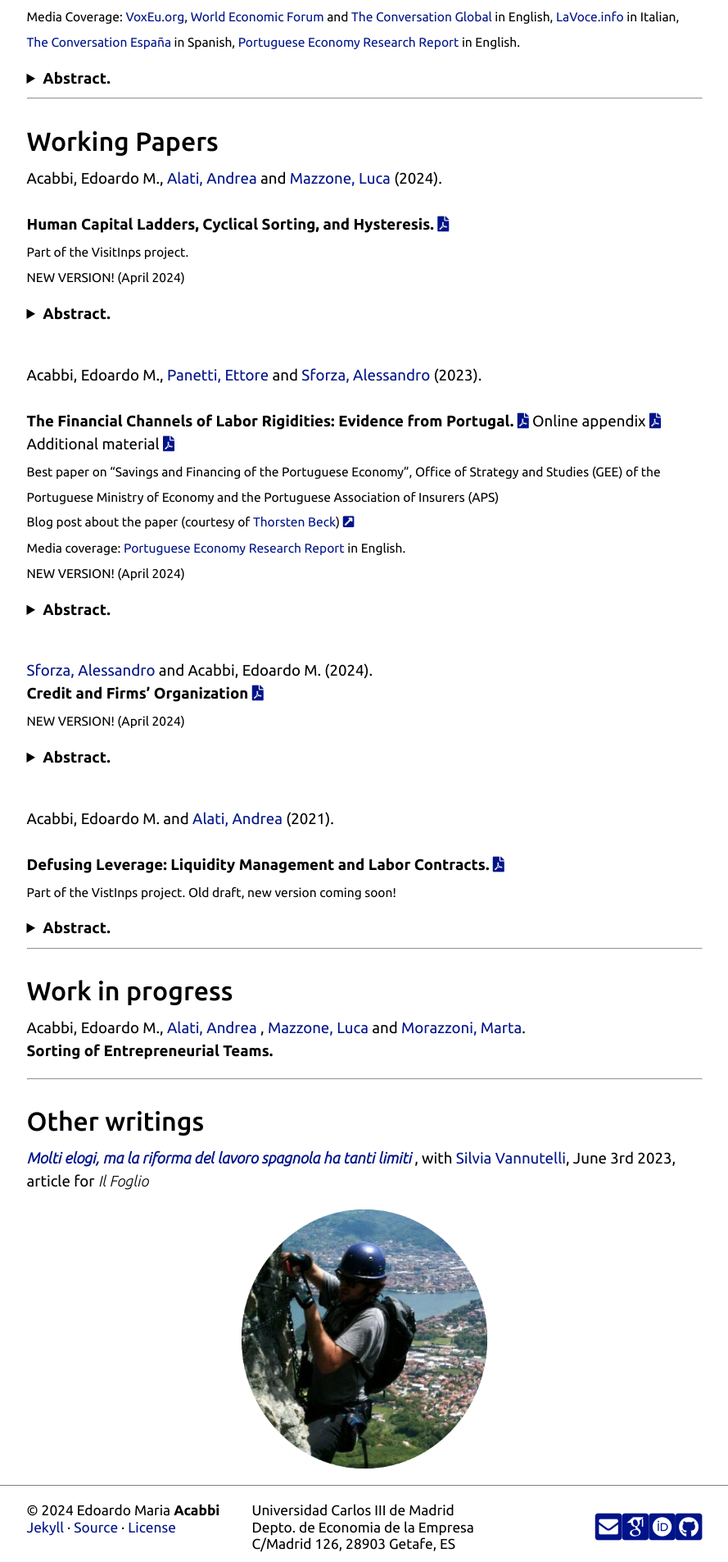
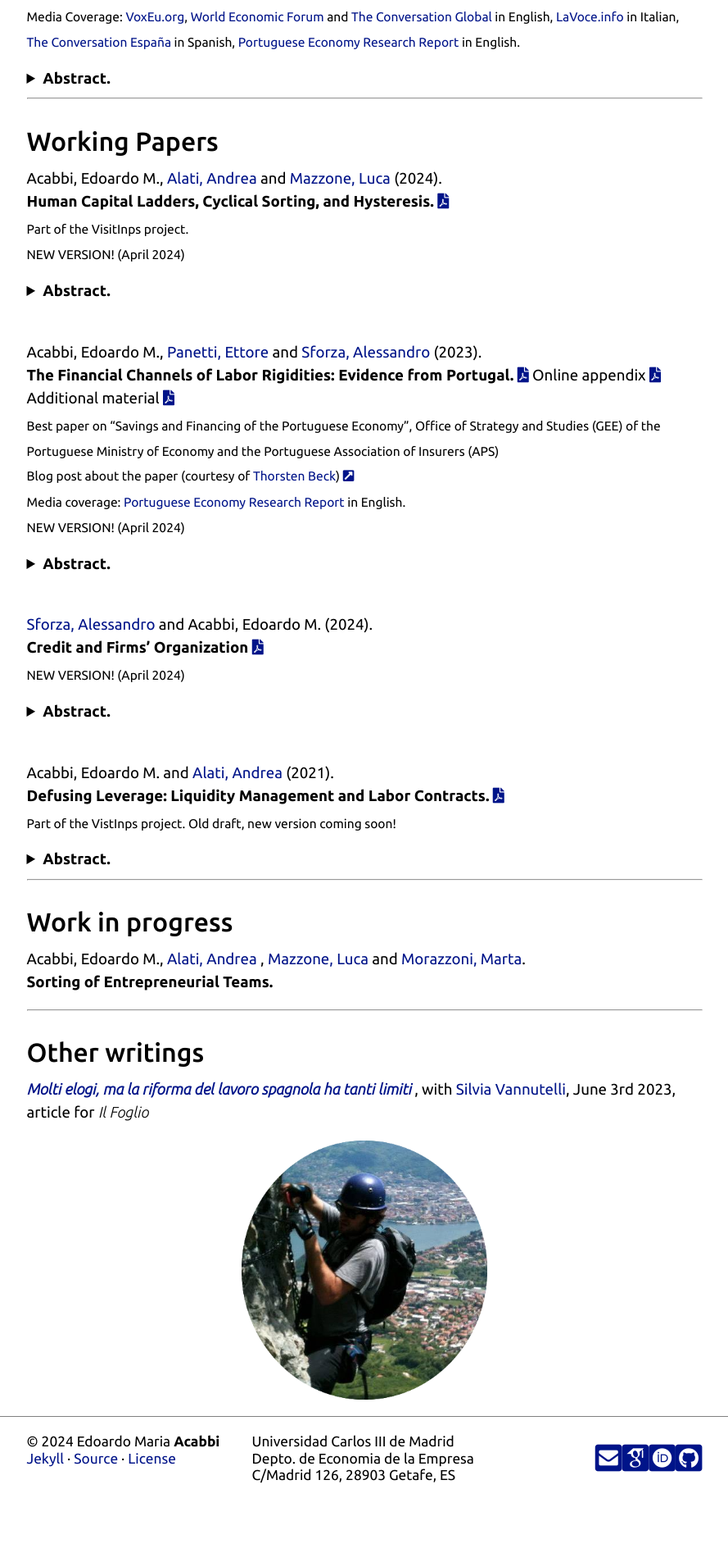
Before and after one commit to eacabbi/eacabbi.github.io, a Jekyll site: the page built from index.md, in a window 1280 px wide. Shown: the part 1097-3002 px from the top of the page at 82% size, without its empty margins (195-1084 px from the left). Built offline with Jekyll 4.4.1, drawn with Linux system fonts in a browser that asks for light colours; some web fonts are replaced; after the commit the page ends 2957 px from its top, so only the background shows below that.

Commit message:
formatting

```diff
--- a/index.md
+++ b/index.md
@@ -38,7 +38,7 @@ We document the consequences of losing a job across countries using a harmonized
 ## Working Papers
 
 Acabbi, Edoardo M., <a href="https://andrealati.github.io"> Alati, Andrea </a> and <a href="https://lucamazzone.github.io/"> Mazzone, Luca</a> (2024).
-<br>**Human Capital Ladders, Cyclical Sorting, and Hysteresis.** <a href="https://papers.ssrn.com/sol3/papers.cfm?abstract_id=4068858" class="{{ site.pdf_icon }}" title="{{ site.pdf_title }}" id="icon"></a>
+**Human Capital Ladders, Cyclical Sorting, and Hysteresis.** <a href="https://papers.ssrn.com/sol3/papers.cfm?abstract_id=4068858" class="{{ site.pdf_icon }}" title="{{ site.pdf_title }}" id="icon"></a>
 <br> <sub> Part of the VisitInps project. </sub>
 <br> <sub>NEW VERSION! (April 2024)</sub>
 
@@ -51,7 +51,7 @@ Using administrative data, we document that workers acquire more human capital a
 
 <br>
 Acabbi, Edoardo M., <a href="https://sites.google.com/view/ettorepanetti"> Panetti, Ettore </a> and <a href="https://sites.google.com/site/alessandrosforza87/home"> Sforza, Alessandro</a> (2023).
-<br>**The Financial Channels of Labor Rigidities: Evidence from Portugal.** <a href="{{ site.url }}/docs/APS.pdf" class="{{ site.pdf_icon }}" title="{{ site.pdf_title }}" id="icon"></a> Online appendix <a href="{{ site.url }}/docs/APS_OA.pdf" class="{{ site.pdf_icon }}" title="{{ site.pdf_title }}" id="icon"></a> Additional material <a href="{{ site.url }}/docs/APS_addendum.pdf" class="{{ site.pdf_icon }}" title="{{ site.pdf_title }}" id="icon"></a>
+**The Financial Channels of Labor Rigidities: Evidence from Portugal.** <a href="{{ site.url }}/docs/APS.pdf" class="{{ site.pdf_icon }}" title="{{ site.pdf_title }}" id="icon"></a> Online appendix <a href="{{ site.url }}/docs/APS_OA.pdf" class="{{ site.pdf_icon }}" title="{{ site.pdf_title }}" id="icon"></a> Additional material <a href="{{ site.url }}/docs/APS_addendum.pdf" class="{{ site.pdf_icon }}" title="{{ site.pdf_title }}" id="icon"></a>
 <br> <sub>Best paper on “Savings and Financing of the Portuguese Economy”, Office of Strategy and Studies (GEE) of the Portuguese Ministry of Economy and the Portuguese Association of Insurers (APS)</sub>
 <br> <sub>Blog post about the paper (courtesy of <a href="http://www.thorstenbeck.com">Thorsten Beck</a>) <a href="http://www.thorstenbeck.com/108089829/6893607/posting/interesting-papers-april-2020" class="{{ site.link_icon }}" title="{{ site.pdf_title }}"  id="icon"></a> </sub>
 <br> <sub> Media coverage: <a href="https://research.pej.pt/2020/01/07/finance-and-labor-rigidity-in-portugal/">Portuguese Economy Research Report</a> in English.</sub>
@@ -76,7 +76,7 @@ We investigate how credit availability affects the organization of firms’ labo
 
 <br>
 Acabbi, Edoardo M. and <a href="https://andrealati.github.io"> Alati, Andrea </a> (2021).
-<br>**Defusing Leverage: Liquidity Management and Labor Contracts.** <a href="https://papers.ssrn.com/sol3/papers.cfm?abstract_id=3768825" class="{{ site.pdf_icon }}" title="{{ site.pdf_title }}" id="icon"></a>
+**Defusing Leverage: Liquidity Management and Labor Contracts.** <a href="https://papers.ssrn.com/sol3/papers.cfm?abstract_id=3768825" class="{{ site.pdf_icon }}" title="{{ site.pdf_title }}" id="icon"></a>
 <br><sub>Part of the VistInps project. Old draft, new version coming soon! </sub>
 
 <details>
```
